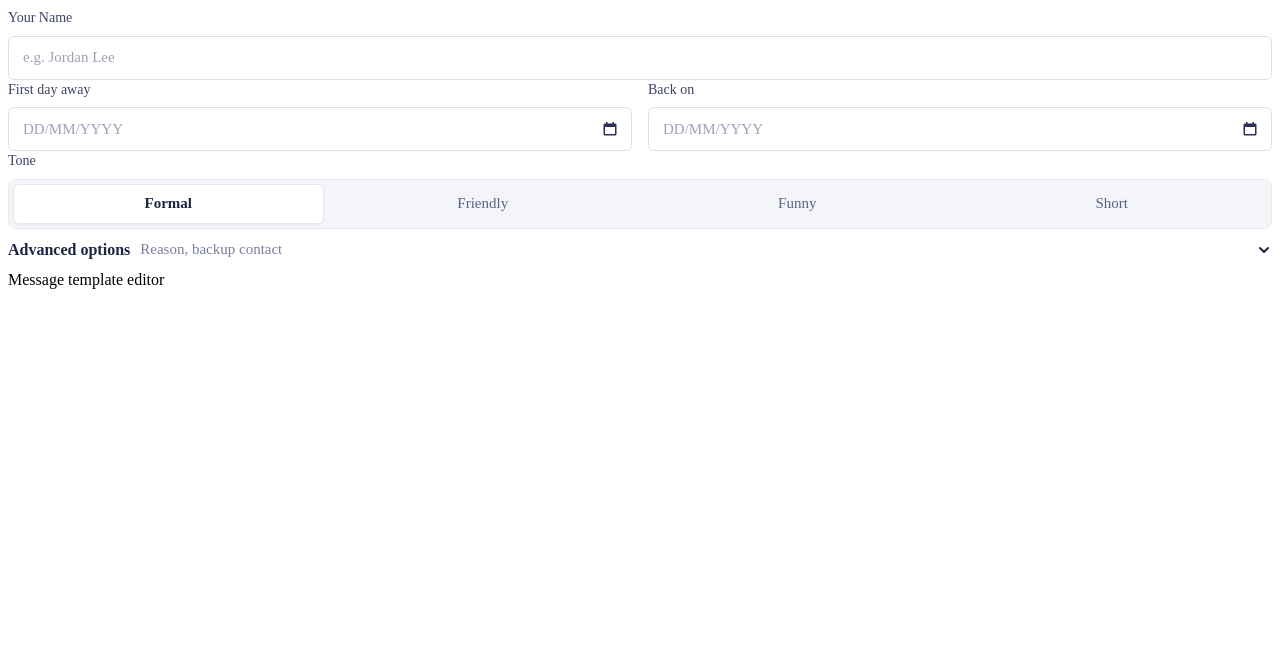
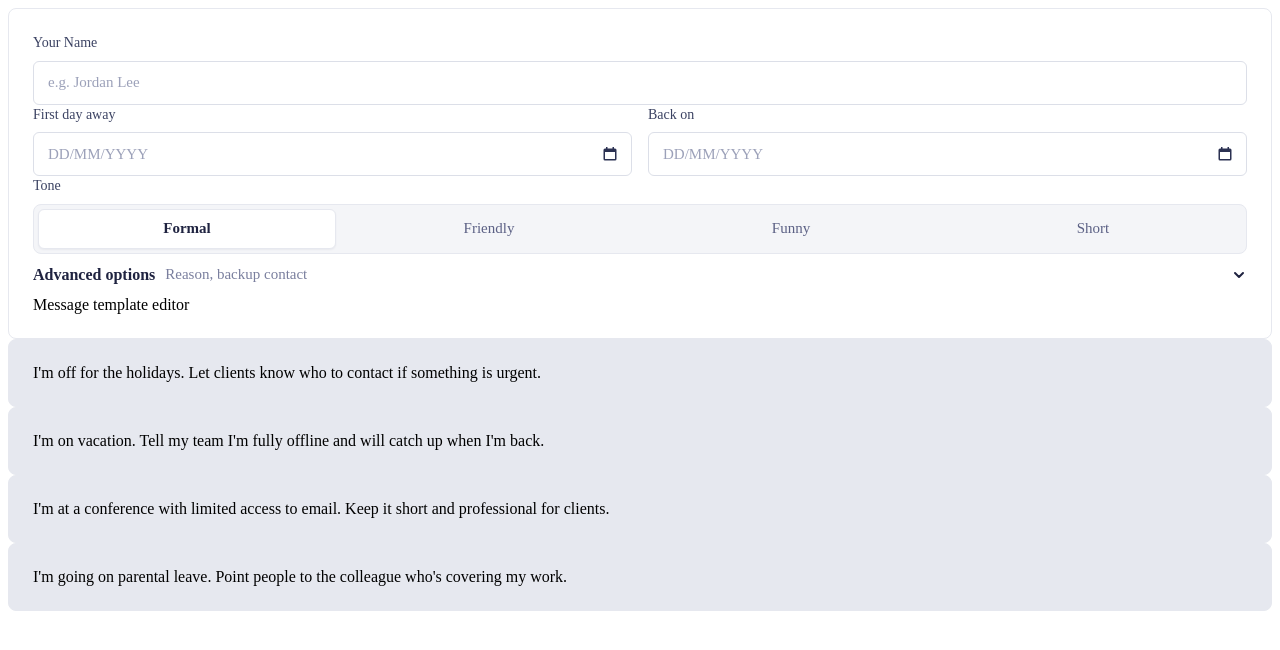
Before and after one commit to EduardCarmocanu/mailmeteor-out-of-office-template-tool, a Vue app: page / in a window 1280 px wide. Shown: the top 650 px of the page. Built offline with nearby package versions, Linux system fonts and the light colour scheme.

Commit message:
build base panel

```diff
--- a/src/features/message-editor/pages/OutOfOfficePage.vue
+++ b/src/features/message-editor/pages/OutOfOfficePage.vue
@@ -1,14 +1,28 @@
 <script setup lang="ts">
-import MessageTemplateEditor from '../components/MessageTemplateEditor.vue';
-import TemplateConfigurator from '../components/TemplateConfigurator.vue';
-
+import Panel from '../../../shared/components/Panel.vue'
+import MessageTemplateEditor from '../components/MessageTemplateEditor.vue'
+import TemplateConfigurator from '../components/TemplateConfigurator.vue'
 </script>
 
 <template>
-    <div>
-        <TemplateConfigurator></TemplateConfigurator>
-        <MessageTemplateEditor></MessageTemplateEditor>
-    </div>
+  <Panel>
+    <TemplateConfigurator></TemplateConfigurator>
+    <MessageTemplateEditor></MessageTemplateEditor>
+  </Panel>
+  <div>
+    <Panel variant="secondary">
+      I'm off for the holidays. Let clients know who to contact if something is urgent.
+    </Panel>
+    <Panel variant="secondary">
+      I'm on vacation. Tell my team I'm fully offline and will catch up when I'm back.
+    </Panel>
+    <Panel variant="secondary">
+      I'm at a conference with limited access to email. Keep it short and professional for clients.
+    </Panel>
+    <Panel variant="secondary">
+      I'm going on parental leave. Point people to the colleague who's covering my work.
+    </Panel>
+  </div>
 </template>
 
 <style scoped></style>
--- /dev/null
+++ b/src/shared/components/Panel.vue
@@ -0,0 +1,23 @@
+<script setup lang="ts">
+const { variant = 'default' } = defineProps<{ variant?: 'default' | 'secondary' }>()
+</script>
+
+<template>
+  <div :class="`panel ${variant === 'secondary' ? 'panel--secondary' : ''}`">
+    <slot></slot>
+  </div>
+</template>
+
+<style scoped>
+.panel {
+  box-sizing: border-box;
+  width: 100%;
+  height: 100%;
+  border: 1px solid #e6e8ef;
+  border-radius: 8px;
+  padding: 24px;
+}
+.panel--secondary {
+  background-color: #e6e8ef;
+}
+</style>
```
